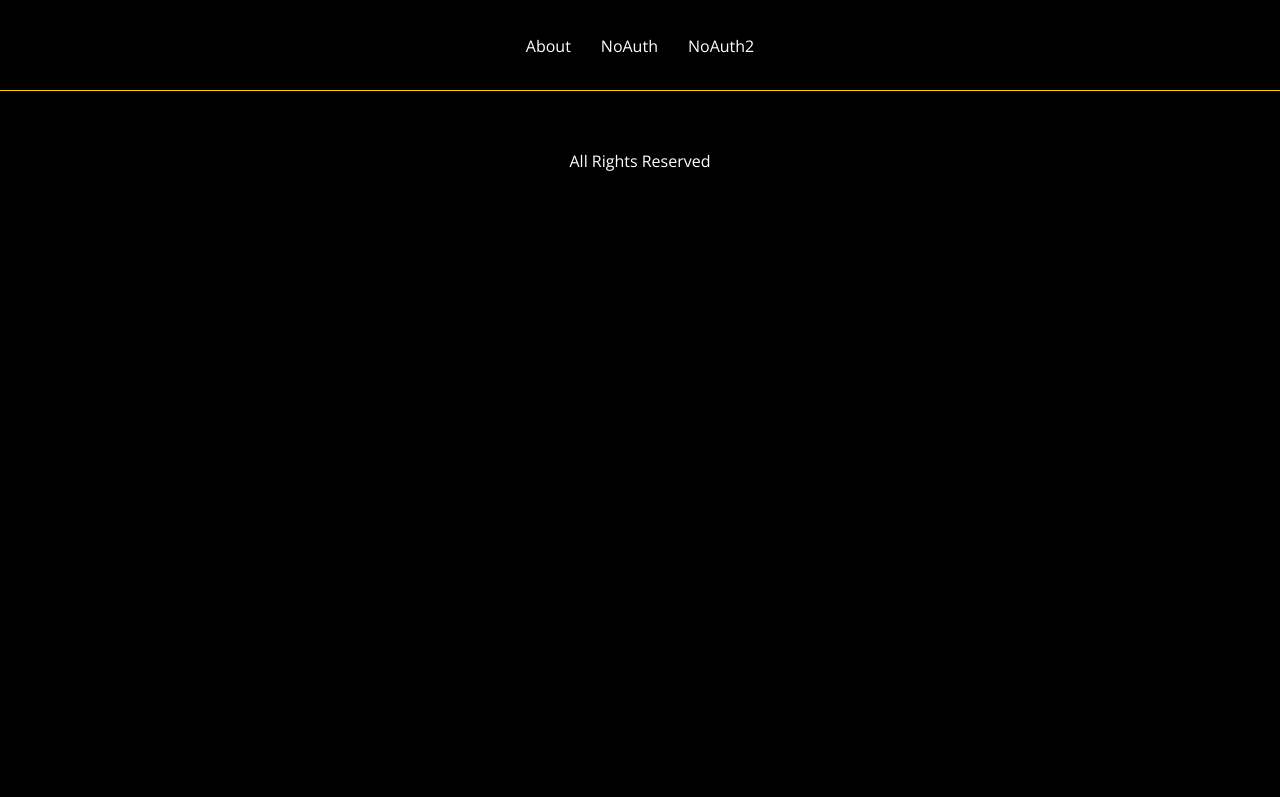
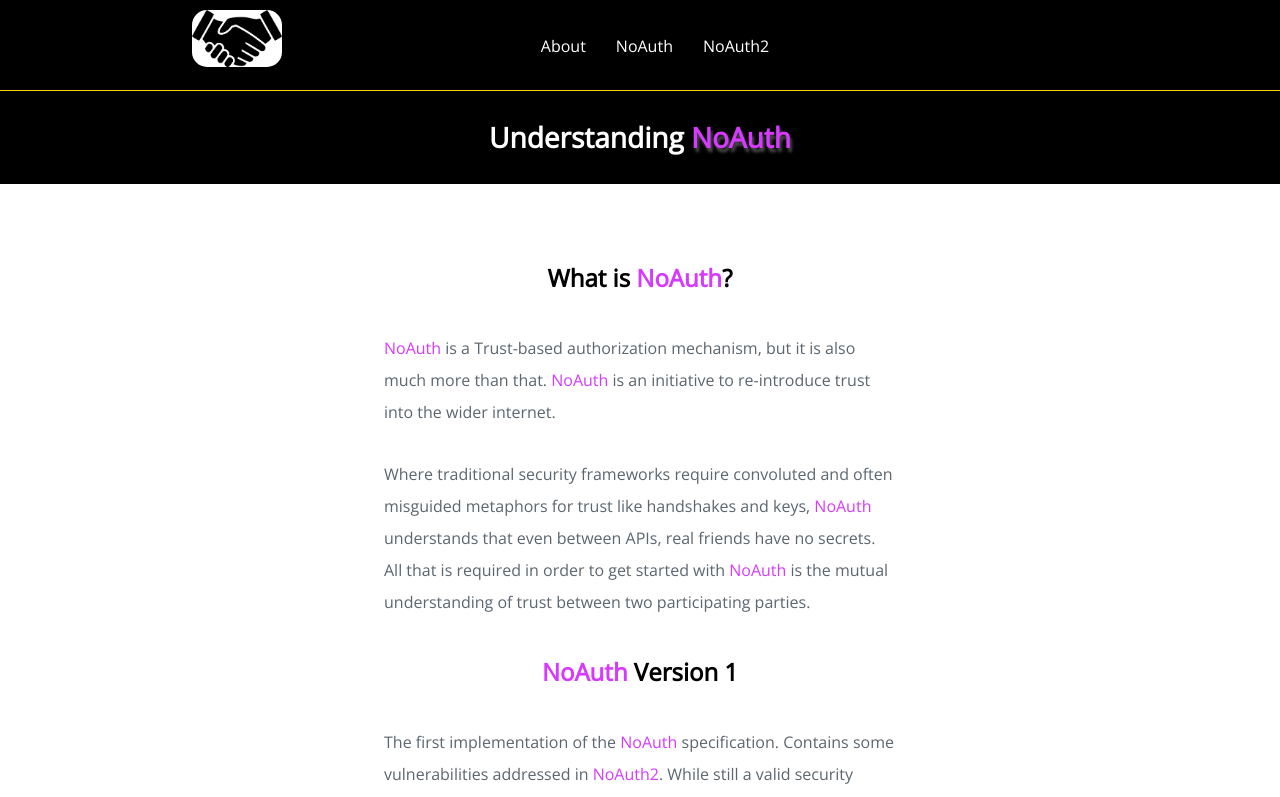
Before and after one commit to TalkingFox/NoAuthSite, an Angular app: page /about in a window 1280 px wide. Before the commit this address led to /. Shown: the top 797 px of the page. Built offline with nearby package versions, Linux system fonts and the light colour scheme.

Commit message:
got a good logo

```diff
--- a/src/app/about/about.component.css
+++ b/src/app/about/about.component.css
@@ -1,3 +1,7 @@
+.intro {
+    padding-top: 7%;
+}
+
 h2,h3 {
     text-align: center;
 }
@@ -8,7 +12,7 @@ h3 {
 
 .text {
     padding-top: 50px;
-    padding-bottom: 25px;
+    padding-bottom: 50px;
     background-color: white;
     color: #5c666f;
     width: 40%;
--- a/src/app/app.component.css
+++ b/src/app/app.component.css
@@ -13,13 +13,25 @@ nav {
 a {
     padding: 0 15px;
     line-height: 7;
+    text-decoration: none;
+    color: white;
+    transition: 250ms;
 }
 
-.body {
-    padding-top: 125px;
+a:hover {
+    color: #d63aff;;
+    text-shadow: 2px 4px 3px rgba(255,255,255,0.3);
 }
 
 .footer {
     text-align: center;
     margin: 25px;
 }
+
+.logo {
+    position: absolute;
+    width: 7%;
+    border-radius: 15px;
+    left: 15%;
+    top: 20%;
+}
--- a/src/app/app.component.html
+++ b/src/app/app.component.html
@@ -1,6 +1,9 @@
 <nav>
     <div class="container">
-      <a>About</a>
+      <a href="/home">
+        <img class="logo" src="assets/logo.png">
+      </a>
+      <a href="/about">About</a>
       <a>NoAuth</a>
       <a>NoAuth2</a>
     </div>
--- a/src/app/app.module.ts
+++ b/src/app/app.module.ts
@@ -7,7 +7,8 @@ import { RouterModule, Routes } from '@angular/router';
 import { AboutComponent } from './about/about.component';
 
 const appRoutes: Routes = [
-  { path: 'home', component: AboutComponent },
+  { path: 'home', component: HomeComponent },
+  { path: 'about', component: AboutComponent},
   { path: '', redirectTo: '/home', pathMatch: 'full'}
 ];
 
--- a/src/app/home/home.component.html
+++ b/src/app/home/home.component.html
@@ -4,5 +4,5 @@
   </div>
   <div class="trustDivTheTrustmaker">
     <img class="trust" src="assets/handshake.jpg">
-    <a href="google.com">Learn More</a>
+    <a href="/about">Learn More</a>
   </div>
```
Also changed, not shown: src/assets/logo.png (added), src/assets/logotsp.png (added).
